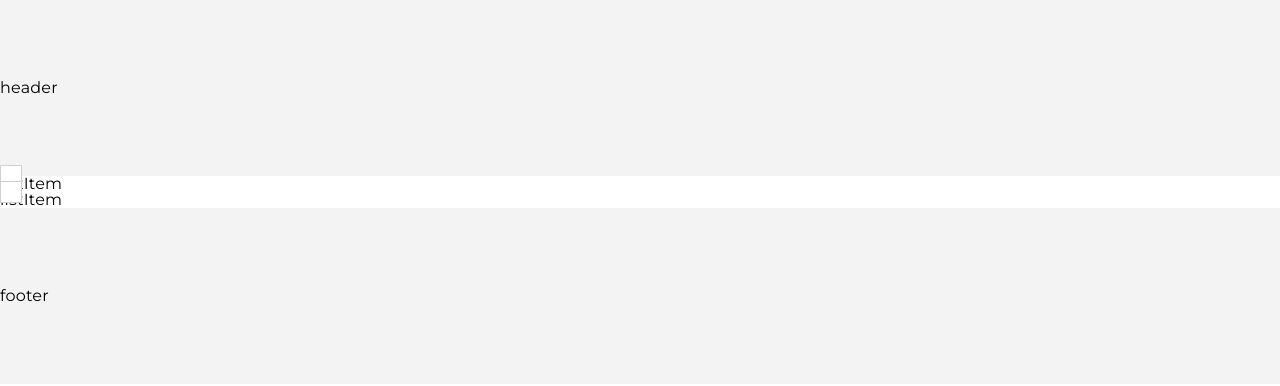
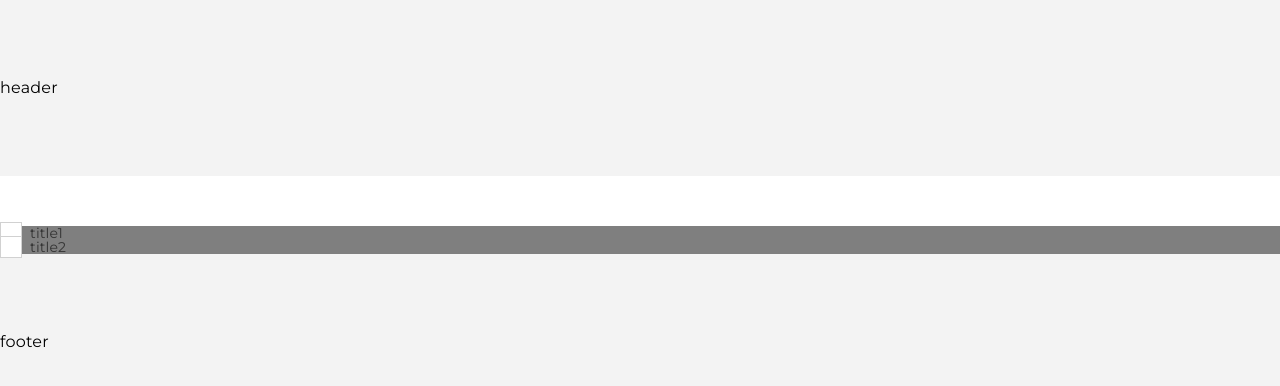
Before and after one commit to kimyoubin/TodoList, a Vue app: page / in a window 1280 px wide. Shown: the top 386 px of the page. Built offline with nearby package versions, Linux system fonts and the light colour scheme.

Commit message:
[Create] listAdd
listAdd components 생성

```diff
--- a/src/App.vue
+++ b/src/App.vue
@@ -4,6 +4,8 @@
   </div>
 </template>
 
-<style lang="scss">
-
+<style lang="scss" scoped>
+#app {
+  background: rgba(0,0,0,.5)
+}
 </style>
--- a/src/components/Form/TodoCheckbox.vue
+++ b/src/components/Form/TodoCheckbox.vue
@@ -4,8 +4,7 @@
             type="checkbox"
             :name="name"
             :id="id"
-            :checked="value"
-            @input="change">
+            :checked="value">
         <label :for="id">{{ label }}</label>
     </div>
 </template>
@@ -14,7 +13,9 @@
 export default {
 	name: 'TodoCheckbox',
 	props: {
-
+        label: {
+            type: String
+        }
 	},
 	data() {
 		return {
--- a/src/components/Form/TodoInput.vue
+++ b/src/components/Form/TodoInput.vue
@@ -44,7 +44,7 @@ export default {
 <style lang="scss" scoped>
 input {
 	width: 100%;
-	height: 50px;
+	height: 100%;
 	padding: 10px;
 	font-size: 14px;
 	color: #333;
--- a/src/components/List/TodoListItem.vue
+++ b/src/components/List/TodoListItem.vue
@@ -1,10 +1,10 @@
 <template>
     <li>
         <TodoCheckbox
-            name="check"
-            id="check"
+            :name="check"
+            :id="check"
+            :label="item.title"
         />
-        listItem
     </li>
 </template>
 
@@ -14,6 +14,12 @@ import TodoCheckbox from '@/components/Form/TodoCheckbox.vue'
 export default {
     name: 'TodoListItem',
     components: { TodoCheckbox },
+    props: {
+        item: {
+            type: Object,
+            require: true
+        }
+    }
 }
 </script>
 
--- a/src/components/List/index.vue
+++ b/src/components/List/index.vue
@@ -2,7 +2,8 @@
     <ul>
         <TodoListItem
             v-for="(item, key) in items"
-            :key="key"/>
+            :key="key"
+            :item="item"/>
     </ul>
 </template>
 
--- a/src/store/modules/TodoList.js
+++ b/src/store/modules/TodoList.js
@@ -16,13 +16,13 @@ export default {
         }
     },
     mutations: {
-        todoAdd() {
-
+        todoAdd(state, todo) {
+            state.list.push(todo)
         }
     },
     actions: {
-        todoAdd({ commit }) {
-            commit('todoAdd')
+        todoAdd({ commit }, todo) {
+            commit('todoAdd', todo)
         }
     }
 }
--- a/src/views/Todo.vue
+++ b/src/views/Todo.vue
@@ -1,5 +1,11 @@
 <template>
 	<base-layout>
+        <div class="todo-add">
+            <todo-input
+                v-model="text"></todo-input>
+            <todo-button
+                @click.native="todoAdd"></todo-button>
+        </div>
         <todo-list
             :items="todoList"
         ></todo-list>
@@ -9,17 +15,55 @@
 <script>
 import BaseLayout from "@/layouts/index.vue";
 import TodoList from "@/components/List/index.vue";
+import TodoInput from '@/components/Form/TodoInput.vue';
+import TodoButton from '@/components/Button/TodoButton.vue';
 
 export default {
     name: 'Todo',
     components: {
         BaseLayout,
-        TodoList
+        TodoList,
+        TodoInput,
+        TodoButton
+    },
+    data() {
+        return {
+            text: ''
+        }
     },
     computed: {
         todoList() {
             return this.$store.getters['Todo/todoList']
         }
+    },
+    methods: {
+        todoAdd() {
+            console.log('click')
+            let todo = {
+                title: this.text
+            }
+            this.$store.dispatch('Todo/todoAdd', todo)
+        }
     }
 }
 </script>
+
+<style lang="scss" scoped>
+.todo-add {
+    position: relative;
+    width: 100%;
+    height: 50px;
+    input {
+        position: absolute;
+        width: 100%;
+    }
+    button {
+        position: absolute;
+        right: 0;
+        top: 0;
+        bottom: 0;
+        margin: auto;
+    }
+}
+
+</style>
```
